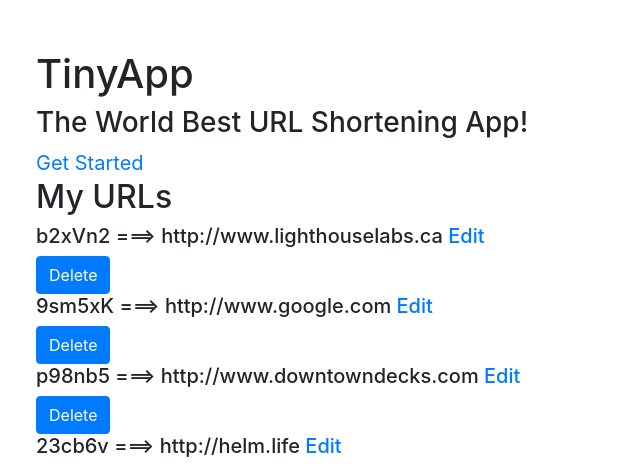
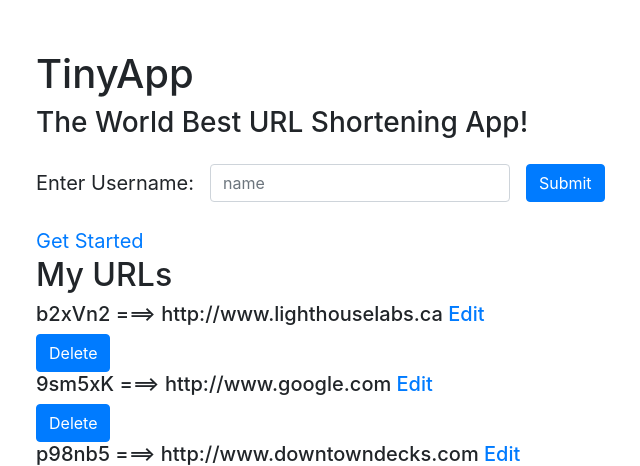
Before and after one commit to isaacsmitty/TinyApp, a Node server app: page /urls in a window 1280 px wide. Shown: the top 466 px of the page, without its empty margins (14-654 px from the left). Run offline with Node 20, Linux system fonts and the light colour scheme; some libraries are stand-ins or nearby versions.

Commit message:
added route to collect cookie from login form

```diff
--- a/express_server.js
+++ b/express_server.js
@@ -2,6 +2,8 @@ const express = require('express');
 const app = express();
 const bodyParser = require('body-parser');
 app.use(bodyParser.urlencoded({extended: true}));
+const cookieParser = require('cookie-parser');
+app.use(cookieParser());
 const random = require('./randomString.js');
 const PORT = 8080;
 
@@ -24,6 +26,13 @@ app.get('/urls.json', (request, response) => {
 
 app.get('/hello', (request, response) => {
   response.send('<html><body>Hello <b>World</b></body></html>')
+});
+
+app.post('/login', (request, response) => {
+  response.cookie(request.body.username, 'username');
+  //console.log(response.cookie());
+  response.redirect('/urls');
+
 });
 
 app.get("/urls/new", (request, response) => {
--- a/package.json
+++ b/package.json
@@ -11,6 +11,7 @@
   "license": "ISC",
   "dependencies": {
     "body-parser": "^1.18.3",
+    "cookie-parser": "^1.4.4",
     "ejs": "^2.6.1",
     "express": "^4.16.4"
   },
--- a/views/partials/_header.ejs
+++ b/views/partials/_header.ejs
@@ -2,3 +2,9 @@
   <h1> TinyApp</h1>
   <h3> The World Best URL Shortening App! </h3>
 </header>
+
+<form class="form-inline" action="/login" method="POST">
+      <div class="form-group mb-2">
+        <label for="longURL">Enter Username:</label>
+        <input class="form-control" type="text" name="username" placeholder="name" style="width: 300px; margin: 1em">
+        <button type="submit" class="btn btn-primary">Submit</button>
```
Also changed, not shown: 1 other file.
